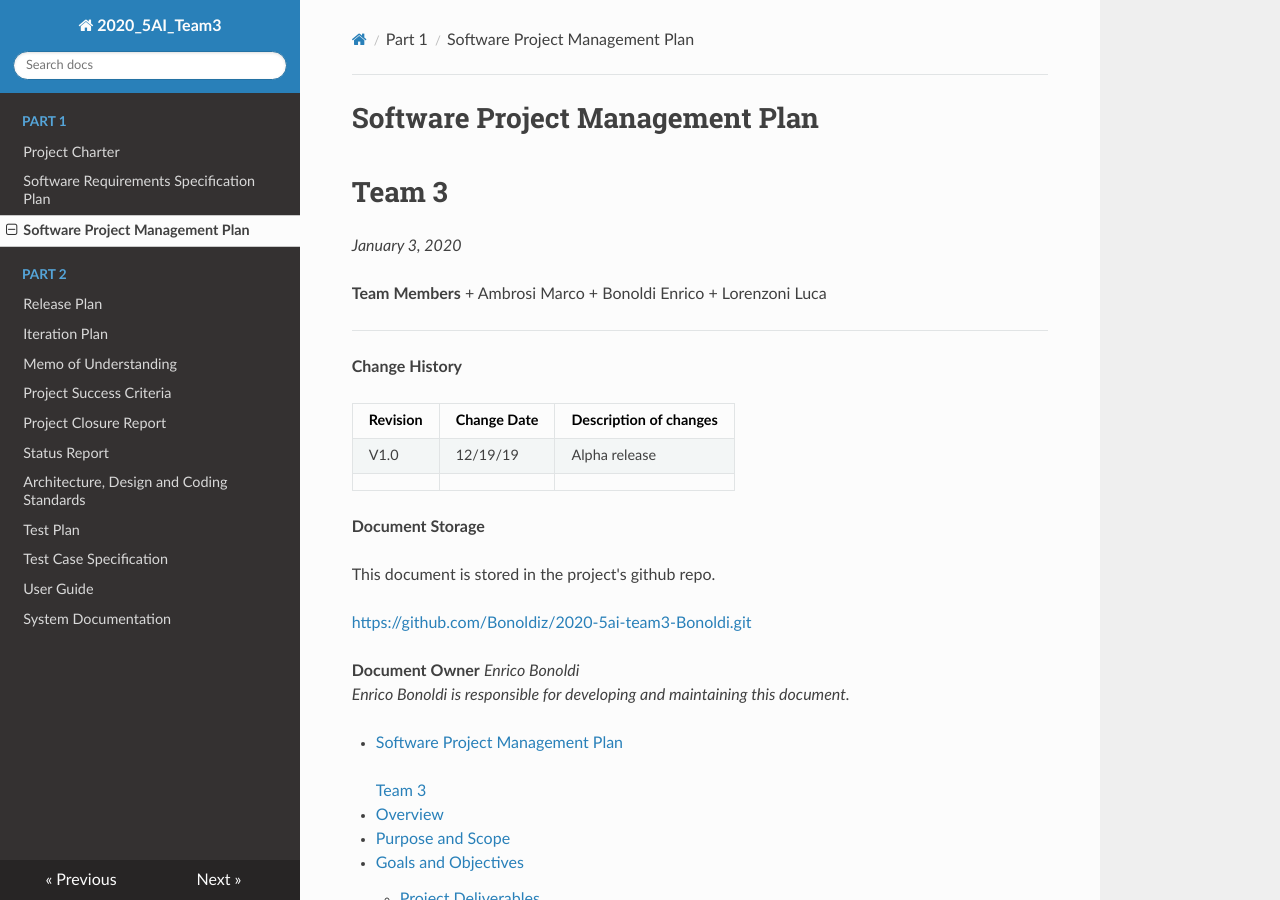
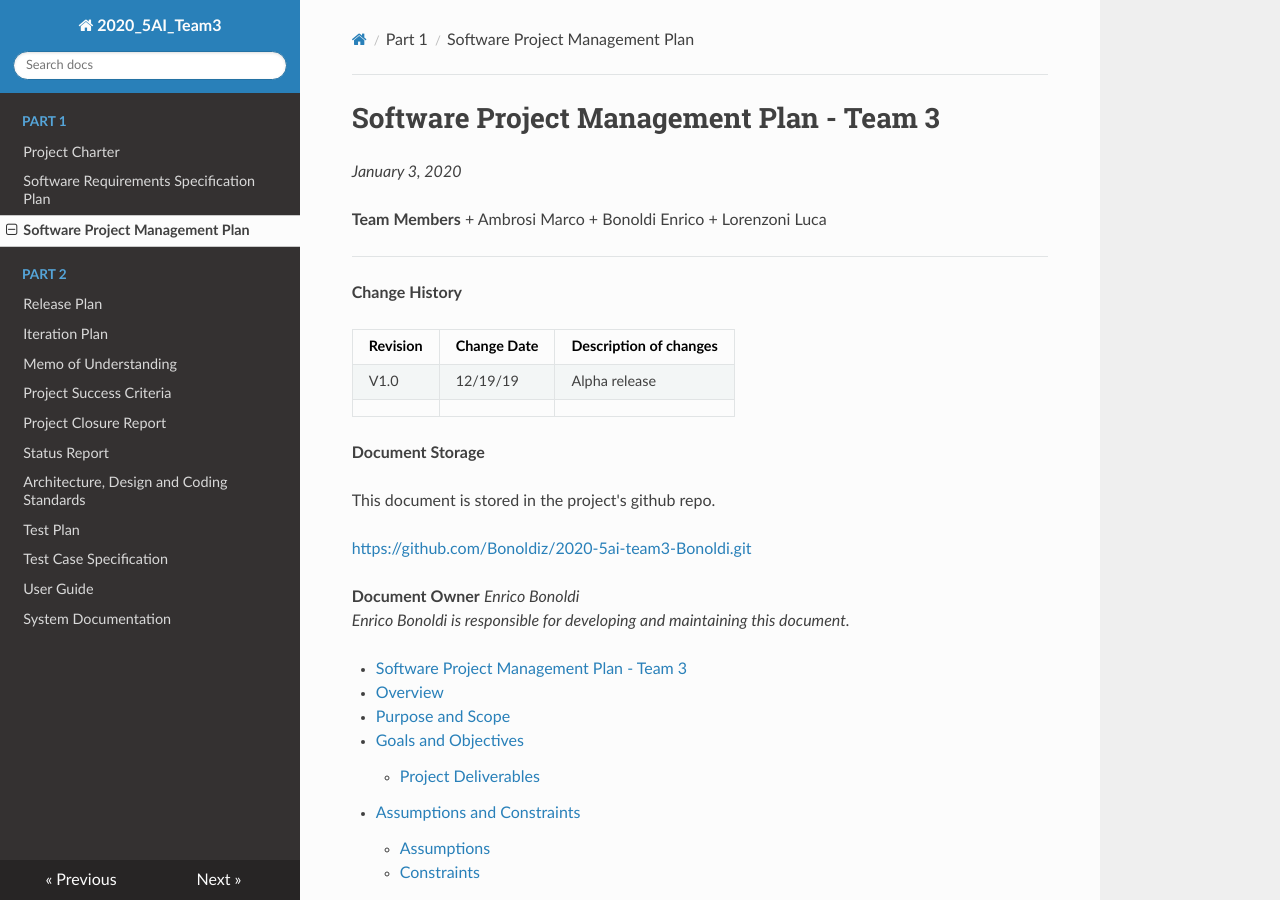
Before and after one commit to Bonoldiz/2020-5ai-team3-Bonoldi, an MkDocs documentation site: the page built from docs/SPMP.md, in a window 1280 px wide and 900 px high. Built offline with MkDocs 1.6.1, drawn with Linux system fonts in a browser that asks for light colours; nearby versions of some CDN libraries.

Commit message:
Syntax fixes

```diff
--- a/docs/SPMP.md
+++ b/docs/SPMP.md
@@ -1,4 +1,4 @@
-# Software Project Management Plan <br><br> Team 3
+# Software Project Management Plan - Team 3
 
 *January 3, 2020*
 
@@ -23,7 +23,7 @@ This document is stored in the project&#39;s github repo.
 **Document Owner** *Enrico Bonoldi* <br>
 *Enrico Bonoldi is responsible for developing and maintaining this document.*
 
-- [Software Project Management Plan <br><br> Team 3](#software-project-management-plan-brbr-team-3)
+- [Software Project Management Plan - Team 3](#software-project-management-plan---team-3)
 - [Overview](#overview)
   - [Purpose and Scope](#purpose-and-scope)
   - [Goals and Objectives](#goals-and-objectives)
```
Also changed, not shown: docs/SRS.md (+2 -1 lines).
